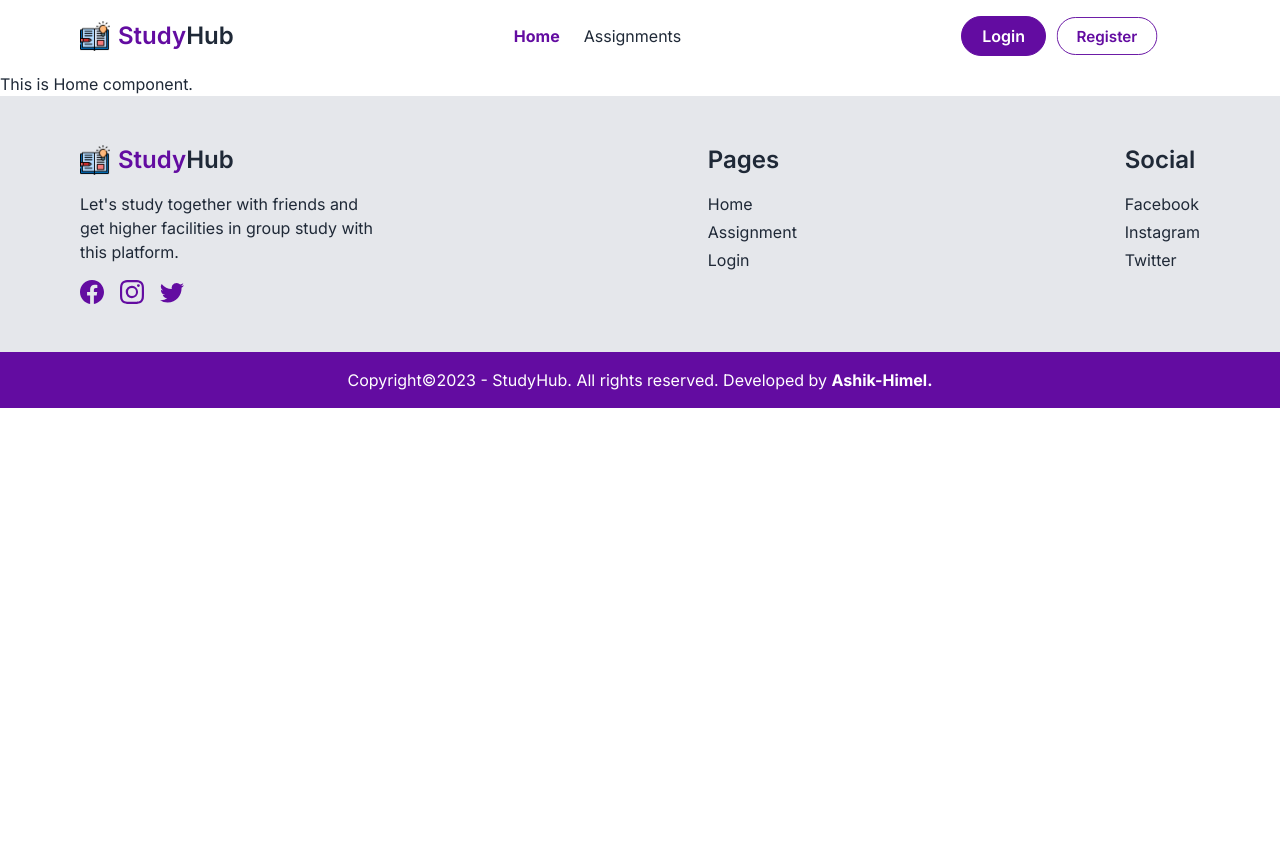
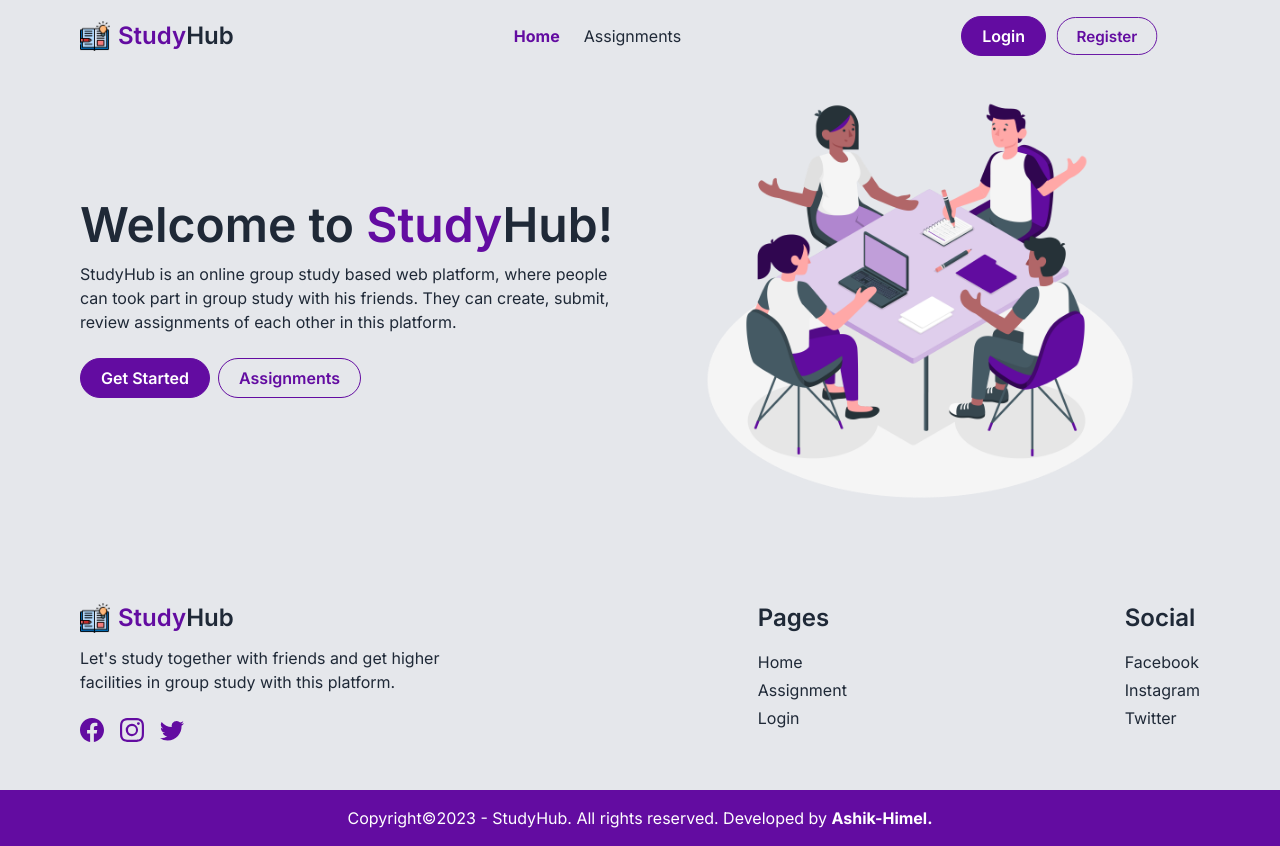
Before and after one commit to Ashik-Himel/study-hub-client, a React (Vite) app: page / in a window 1280 px wide. Before the commit the page ends 800 px from the top, so only its background shows below. Built offline with nearby package versions, Linux system fonts and the light colour scheme; some icons are missing.

Commit message:
Banner section added in homepage

```diff
--- a/src/components/Footer.jsx
+++ b/src/components/Footer.jsx
@@ -11,8 +11,8 @@ const Footer = () => {
               <img className="max-w-[30px]" src="/favicon.png" alt="Brand Icon" />
               <span className="text-2xl font-semibold"><span className="text-primary">Study</span>Hub</span>
             </div>
-            <p className='max-w-[300px] mt-4'>Let&apos;s study together with friends and get higher facilities in group study with this platform.</p>
-            <div className='text-2xl text-primary flex items-center gap-4 mt-4'>
+            <p className='max-w-[400px] mt-3'>Let&apos;s study together with friends and get higher facilities in group study with this platform.</p>
+            <div className='text-2xl text-primary flex items-center gap-4 mt-6'>
               <a href="https://www.facebook.com/" target="_blank" rel="noopener noreferrer"><BsFacebook /></a>
               <a href="https://www.instagram.com/" target="_blank" rel="noopener noreferrer"><BsInstagram /></a>
               <a href="https://www.twitter.com/" target="_blank" rel="noopener noreferrer"><BsTwitter /></a>
--- a/src/components/Header.jsx
+++ b/src/components/Header.jsx
@@ -1,14 +1,16 @@
 import { useContext, useState } from "react";
-import { Link, NavLink } from "react-router-dom";
+import { Link, NavLink, useLocation } from "react-router-dom";
 import { GlobalContext } from "../context/ContextProvider";
 import {FaCircleXmark, FaBars} from 'react-icons/fa6';
+import HeroSection from "./home/HeroSection";
 
 const Header = () => {
   const {user, userLoaded} = useContext(GlobalContext);
   const [drawerShow, setDrawerShow] = useState(false);
+  const {pathname} = useLocation();
 
   return (
-    <header className="py-4 bg-white">
+    <header className={`py-4 ${pathname === '/' ? 'bg-gray-200' : 'bg-white'}`}>
       <div className="container">
         <nav className="flex justify-between items-center gap-6">
           <Link to='/' className="flex justify-center items-center gap-2">
@@ -16,7 +18,7 @@ const Header = () => {
             <span className="text-2xl font-semibold"><span className="text-primary">Study</span>Hub</span>
           </Link>
 
-          <ul className="flex flex-col xl:flex-row justify-center items-center gap-6 fixed xl:static top-0 bottom-0 bg-white xl:bg-[transparent] w-4/5 max-w-[320px] xl:w-auto xl:max-w-none [box-shadow:-10px_0px_50px_rgba(0,0,0,0.3)] xl:[box-shadow:none] transition-[right] duration-300" style={drawerShow ? {right: "0px"} : {right: "-320px"}}>
+          <ul className="flex flex-col xl:flex-row justify-center items-center gap-6 fixed xl:static top-0 bottom-0 bg-white xl:bg-[transparent] w-4/5 max-w-[320px] xl:w-auto xl:max-w-none [box-shadow:-10px_0px_50px_rgba(0,0,0,0.3)] xl:[box-shadow:none] transition-[right] duration-300" style={drawerShow ? {right: "0px"} : {right: "-400px"}}>
             <FaCircleXmark className="xl:hidden text-2xl text-primary absolute left-6 top-6 cursor-pointer" onClick={() => setDrawerShow(false)} />
             <li>
               <NavLink to='/' className={({isActive}) => isActive ? "font-bold text-primary" : ""} onClick={() => setDrawerShow(false)}>Home</NavLink>
@@ -48,13 +50,16 @@ const Header = () => {
                 <Link to='/login' className="btn btn-primary">Login</Link>
                 <Link to='/register' className="btn btn-primary btn-outline hidden sm:inline-flex">Register</Link>
               </div> : <div className="flex justify-center items-center">
-                <span className="loading loading-spinner loading-md"></span>
+                <span className="loading loading-spinner loading-md text-primary"></span>
               </div>
             }
             <FaBars className="text-2xl xl:hidden cursor-pointer" onClick={() => setDrawerShow(true)} />
           </div>
         </nav>
       </div>
+      {
+        pathname === '/' && <HeroSection />
+      }
     </header>
   );
 };
--- /dev/null
+++ b/src/components/home/HeroSection.jsx
@@ -0,0 +1,27 @@
+import { Link } from "react-router-dom";
+import heroImg from '../../assets/images/hero-img.png';
+
+const HeroSection = () => {
+  return (
+    <section className="py-4 sm:py-8 md:py-4">
+      <div className="container">
+        <div className="flex flex-col md:flex-row justify-between items-center [&>*]:flex-1">
+          <div>
+            <h1 className="text-5xl font-semibold leading-[1.2] mb-2">Welcome to <span className="text-primary">Study</span>Hub!</h1>
+            <p className="max-w-[550px]">StudyHub is an online group study based web platform, where people can took part in group study with his friends. They can create, submit, review assignments of each other in this platform.</p>
+            <div className="flex items-center gap-2 mt-6">
+              <Link to="/submitted-assignment" className="btn btn-primary">Get Started</Link>
+              <Link to='/assignments' className="btn btn-primary btn-outline">Assignments</Link>
+            </div>
+          </div>
+
+          <div>
+            <img className="w-full max-w-[450px] block mx-auto" src={heroImg} alt="Hero Section Image" />
+          </div>
+        </div>
+      </div>
+    </section>
+  );
+};
+
+export default HeroSection;
--- a/src/manageRoute/PrivateRoute.jsx
+++ b/src/manageRoute/PrivateRoute.jsx
@@ -1,9 +1,27 @@
-const PrivateRoute = () => {
-  return (
-    <div>
-      <p>This is PrivateRoute component.</p>
+import { useContext } from "react";
+import { GlobalContext } from "../context/ContextProvider";
+import { Navigate, useLocation } from "react-router-dom";
+import PropTypes from 'prop-types';
+
+const PrivateRoute = ({children}) => {
+  const {user, userLoaded} = useContext(GlobalContext);
+  const {pathname} = useLocation();
+
+  if (!userLoaded) return (
+    <div className="mt-12 md:mt-16 text-center">
+      <span className="loading loading-spinner loading-lg text-primary"></span>
     </div>
   );
+
+  if (!user) return (
+    <Navigate to='/login' state={pathname} />
+  );
+
+  return children;
 };
 
 export default PrivateRoute;
+
+PrivateRoute.propTypes = {
+  children: PropTypes.node
+}
--- a/src/manageRoute/PrivateRouteAlt.jsx
+++ b/src/manageRoute/PrivateRouteAlt.jsx
@@ -1,9 +1,26 @@
-const PrivateRouteAlt = () => {
-  return (
-    <div>
-      <p>This is PrivateRouteAlt component.</p>
+import { useContext } from "react";
+import { GlobalContext } from "../context/ContextProvider";
+import { Navigate } from "react-router-dom";
+import PropTypes from 'prop-types';
+
+const PrivateRouteAlt = ({children}) => {
+  const {user, userLoaded} = useContext(GlobalContext);
+
+  if (!userLoaded) return (
+    <div className="mt-12 md:mt-16 text-center">
+      <span className="loading loading-spinner loading-lg text-primary"></span>
     </div>
   );
+
+  if (user) return (
+    <Navigate to='/' />
+  );
+
+  return children;
 };
 
 export default PrivateRouteAlt;
+
+PrivateRouteAlt.propTypes = {
+  children: PropTypes.node
+}
--- a/src/pages/ErrorPage.jsx
+++ b/src/pages/ErrorPage.jsx
@@ -16,9 +16,7 @@ const ErrorPage = () => {
             <h1 className="mb-4 text-7xl sm:text-9xl tracking-tight font-bold text-primary">404</h1>
             <p className="mb-4 text-3xl sm:text-4xl font-bold text-primary">Page Not Found</p>
             <p className="mb-6 sm:text-lg">Oops! The page you&apos;re looking for seems to have taken a detour. Please check the URL or navigate back home.</p>
-            <Link to='/' className="btn btn-primary">
-              Back to Home
-            </Link>
+            <Link to='/' className="btn btn-primary">Back to Home</Link>
           </div>
         </div>
       </section>
--- a/src/pages/Home.jsx
+++ b/src/pages/Home.jsx
@@ -1,8 +1,12 @@
+import { Helmet } from "react-helmet-async";
+
 const Home = () => {
   return (
-    <div>
-      <p>This is Home component.</p>
-    </div>
+    <main>
+      <Helmet>
+        <title>StudyHub - Let&apos;s Study Together!</title>
+      </Helmet>
+    </main>
   );
 };
 
```
Also changed, not shown: 6 other files (tests, documents, lock files or other folders).
